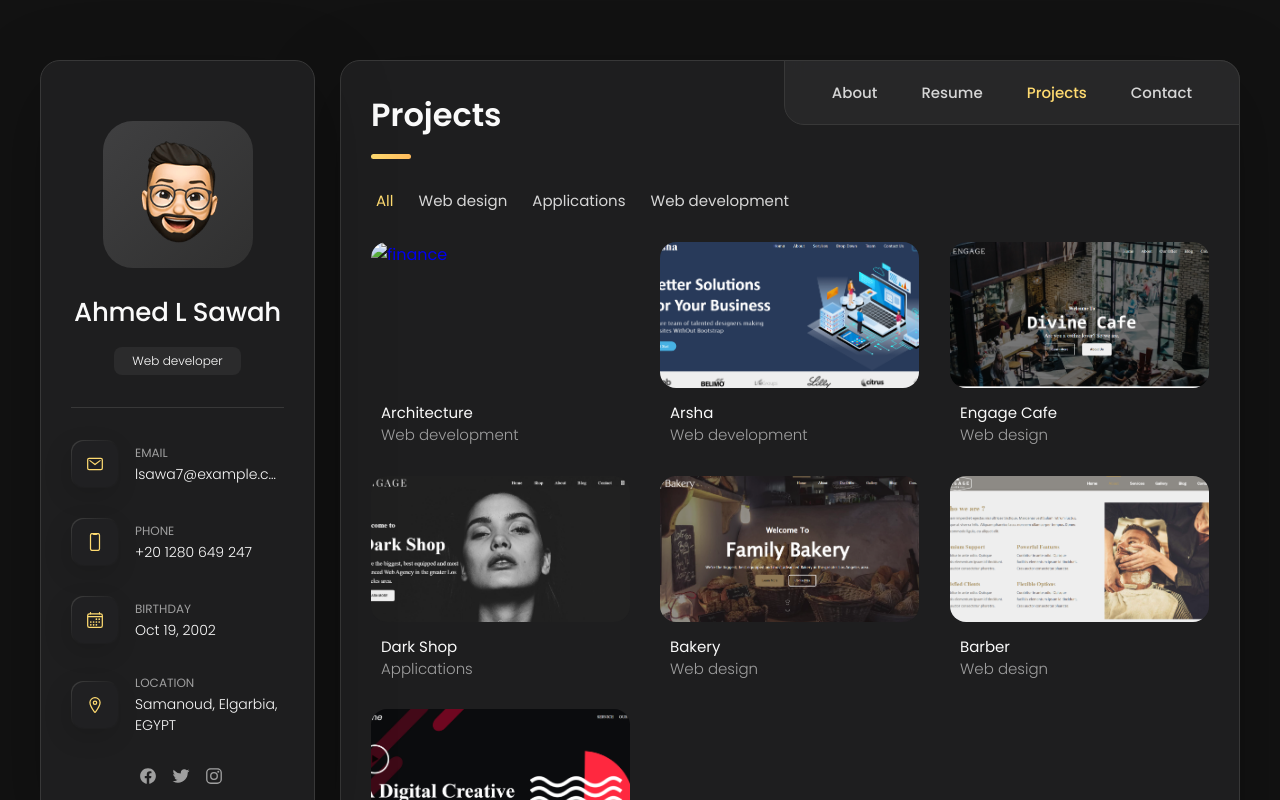
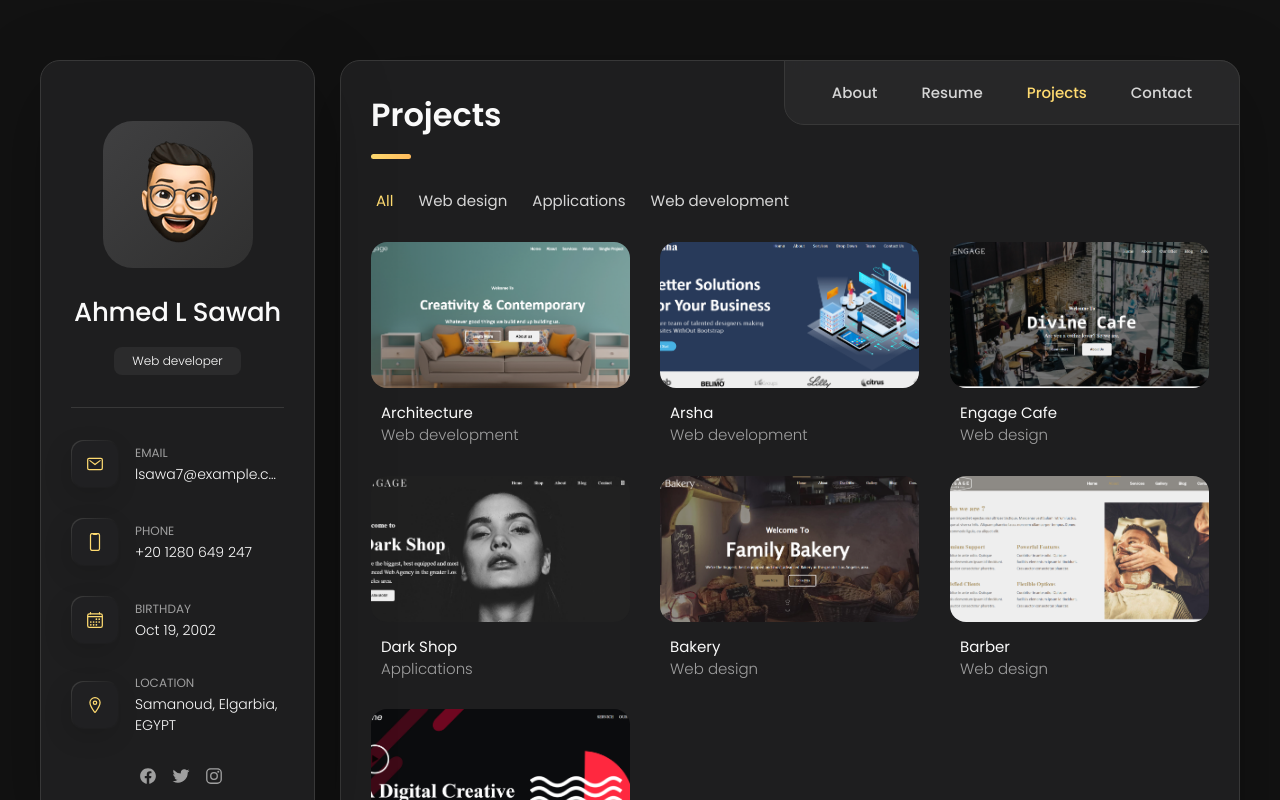
Before and after one commit to lSawa7/Personal-Portoflio, a plain HTML site: page index.html in a window 1280 px wide. Both pictures are taken after a click on the button "Projects". Shown: the top 800 px of the page. Drawn offline with nearby package versions, Linux system fonts and the light colour scheme.

Commit message:
Update index.html

```diff
--- a/index.html
+++ b/index.html
@@ -768,7 +768,7 @@
                     <ion-icon name="eye-outline"></ion-icon>
                   </div>
 
-                  <img src="./assets/images/projects/Architecture.png" alt="finance" loading="lazy">
+                  <img src="./assets/images/Architecture.png" alt="finance" loading="lazy">
                 </figure>
 
                 <h3 class="project-title">Architecture</h3>
```
